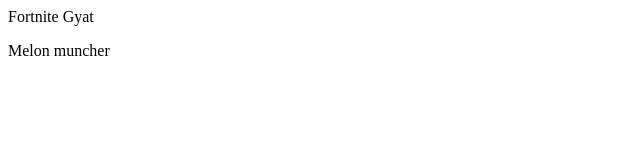
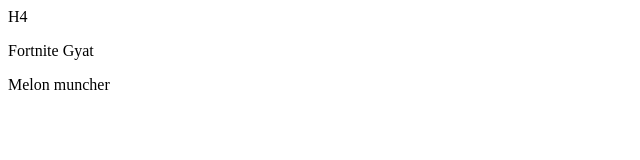
Before and after one commit to Jamalquantaviouschickeneaterthethird/dragon-ball-y-not-, a plain HTML site: page index.html in a window 1280 px wide. Shown: the whole page, without its empty margins (0-640 px from the left). Drawn offline with Linux system fonts and the light colour scheme.

Commit message:
Update index.html

```diff
--- a/index.html
+++ b/index.html
@@ -1,4 +1,4 @@
 <body>
-  <p>Fortnite Gyat</p>
+  H4<p>Fortnite Gyat</p>
   <p>Melon muncher</p>
 </body>
```
